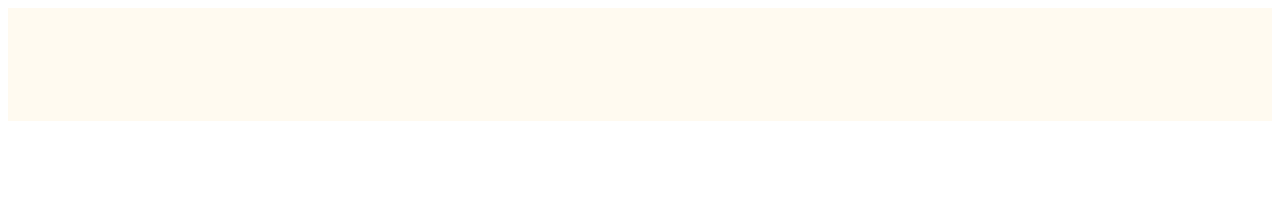
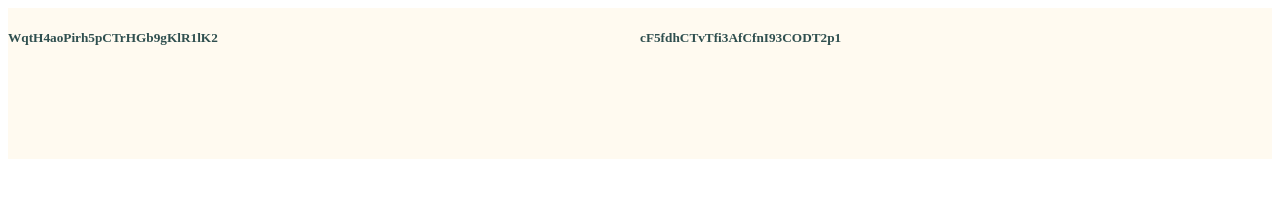
Before and after one commit to JacDauph/profile-app-site, a plain HTML site: page index.html in a window 1280 px wide. Drawn offline with Linux system fonts and the light colour scheme; no server answers.

Commit message:
Update index.html
Fix: Final initial changes

```diff
--- a/index.html
+++ b/index.html
@@ -44,7 +44,7 @@
 -->
     <div id="profile1" class="profile">
         <h2 id="profile1Name" type="text"></h2>
-        <h5 id="ID1" type="text"></h5> <br><br>
+        <h5 id="profile1ID" type="text"></h5> <br><br>
         <img id="profile1Image" src=""> <br><br>
         <h3 id="profile1Age" type="number"></h3>
         <h3 id="profile1Phone" type="text"></h3>
@@ -53,7 +53,7 @@
 
     <div id="profile2" class="profile">
         <h2 id="profile2Name" type="text"></h2>
-        <h5 id="ID2" type="text"></h5> <br><br>
+        <h5 id="profile2ID" type="text"></h5> <br><br>
         <img id="profile2Image" src=""> <br><br>
         <h3 id="profile2Age" type="number"></h3>
         <h3 id="profile2Phone" type="text"></h3>
@@ -116,10 +116,13 @@
             var phone = document.querySelector("#" + profile + "Phone");
             var color = document.querySelector("#" + profile + "Color");
 
+            var id = document.querySelector("#" + profile + "ID");
+            id.innerHTML = ID;
+
             get(child(dbref, ID))
             .then((snapshot)=>{
                 if(snapshot.exists()){
-                    name.innerHTML = "Name: " + snapshot.val().name;
+                    name.innerHTML = snapshot.val().name;
                     image.src = snapshot.val().image;
                     age.innerHTML = "Age: " + snapshot.val().age;
                     phone.innerHTML = "Phone Number: " + snapshot.val().phone;
```
